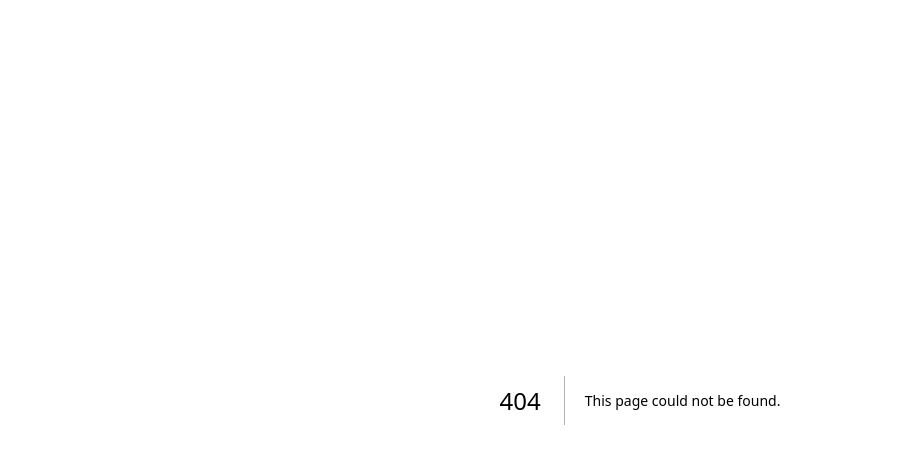
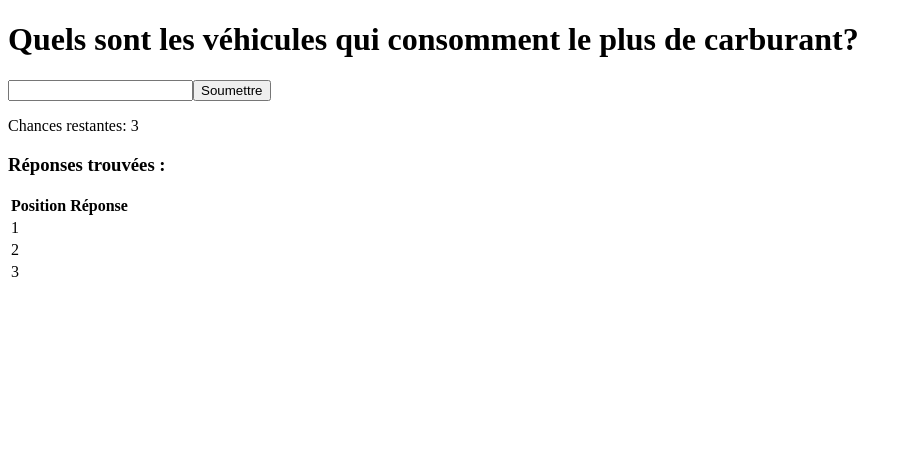
Before and after one commit to Riqoulouru/la-langouste, a Next.js app: page /games/top10 in a window 1280 px wide. Before the commit this address had no page. Shown: the top 464 px of the page, without its empty margins (0-912 px from the left). Built offline with nearby package versions, Linux system fonts and the light colour scheme.

Commit message:
first version opf the game top10

```diff
--- /dev/null
+++ b/src/pages/games/top10/index.js
@@ -0,0 +1,81 @@
+import React, { useState, useEffect } from 'react';
+import questionsData from './questions.json';
+
+const GamePage = () => {
+    const [currentQuestionIndex, setCurrentQuestionIndex] = useState(0);
+    const [userInput, setUserInput] = useState('');
+    const [feedback, setFeedback] = useState('');
+    const [chancesLeft, setChancesLeft] = useState(3);
+    const [foundAnswers, setFoundAnswers] = useState(Array(3).fill(''));
+
+    const currentQuestion = questionsData[currentQuestionIndex];
+
+    const handleInputChange = (event) => {
+        setUserInput(event.target.value);
+    };
+
+    const handleSubmit = () => {
+        const userAnswer = userInput.toLowerCase();
+        const correctAnswers = currentQuestion.reponses.map(answer => answer.toLowerCase());
+
+        if (correctAnswers.includes(userAnswer)) {
+            const index = correctAnswers.indexOf(userAnswer);
+            const updatedAnswers = [...foundAnswers];
+            updatedAnswers[index] = userAnswer;
+            setFoundAnswers(updatedAnswers);
+
+            setFeedback(`Bonne réponse! Position : ${index + 1}`);
+        } else {
+            setChancesLeft(chancesLeft - 1);
+            setFeedback(`Mauvaise réponse. Il te reste ${chancesLeft - 1} chances.`);
+        }
+    };
+
+    useEffect(() => {
+        // Vérification de fin de jeu après mise à jour des réponses trouvées
+        if (chancesLeft === 1 || foundAnswers.every(answer => answer !== '')) {
+            setUserInput('');
+            setFeedback('');
+            if (currentQuestionIndex < questionsData.length - 1) {
+                setCurrentQuestionIndex(currentQuestionIndex + 1);
+                setChancesLeft(3);
+                setFoundAnswers(Array(3).fill(''));
+            } else {
+                console.log('Jeu terminé');
+            }
+        }
+    }, [foundAnswers]);
+
+
+
+    return (
+        <div>
+            <h1>{currentQuestion.question}</h1>
+            <input type="text" value={userInput} onChange={handleInputChange} />
+            <button onClick={handleSubmit}>Soumettre</button>
+            <p>{feedback}</p>
+            <p>Chances restantes: {chancesLeft}</p>
+            <div>
+                <h3>Réponses trouvées :</h3>
+                <table>
+                    <thead>
+                    <tr>
+                        <th>Position</th>
+                        <th>Réponse</th>
+                    </tr>
+                    </thead>
+                    <tbody>
+                    {foundAnswers.map((answer, index) => (
+                        <tr key={index}>
+                            <td>{index + 1}</td>
+                            <td>{answer}</td>
+                        </tr>
+                    ))}
+                    </tbody>
+                </table>
+            </div>
+        </div>
+    );
+};
+
+export default GamePage;
--- /dev/null
+++ b/src/pages/games/top10/questions.json
@@ -0,0 +1,26 @@
+[
+  {
+    "question": "Quels sont les véhicules qui consomment le plus de carburant?",
+    "reponses": [
+      "L'avion",
+      "La voiture",
+      "Le camion"
+    ]
+  },
+  {
+    "question": "Classez les sources d'émissions de dioxyde de carbone (CO2) du plus élevé au moins élevé.",
+    "reponses": [
+      "La combustion des énergies fossiles",
+      "La déforestation",
+      "Les déchets industriels"
+    ]
+  },
+  {
+    "question": "Quels modes de transport sont considérés comme plus écologiques?",
+    "reponses": [
+      "Le vélo",
+      "Le covoiturage",
+      "La voiture individuelle"
+    ]
+  }
+]
--- a/src/pages/index.js
+++ b/src/pages/index.js
@@ -1,5 +1,5 @@
 import Link from "next/link";
 
 export default function Page() {
-    return <Link href={"/test/test"}>GO</Link>
+    return <Link href={"/games/top10"}>GO</Link>
 }
```
